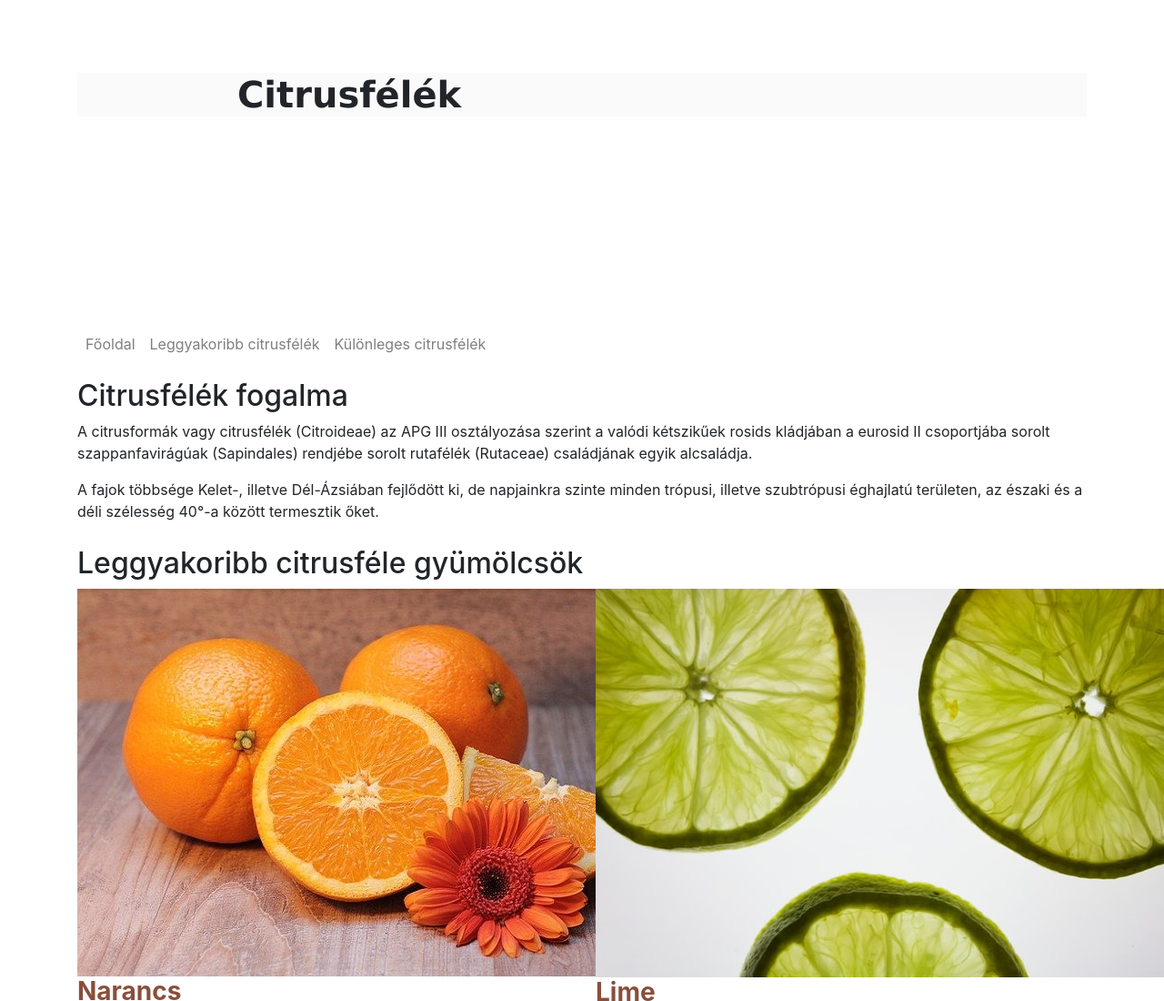
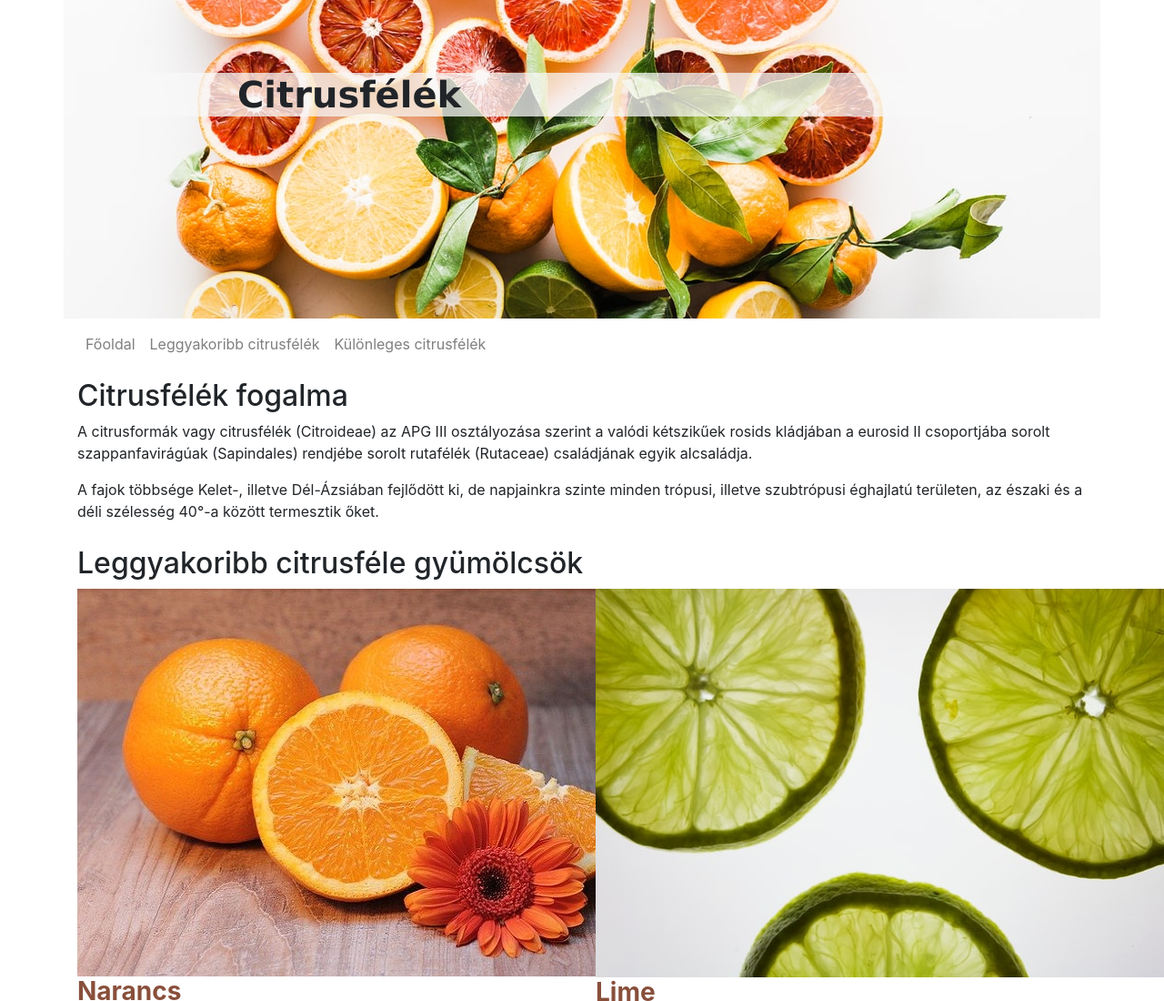
Before and after one commit to Levy2723/Citrus, a plain HTML site: page index.html in a window 1280 px wide. Shown: the top 1100 px of the page at 91% size. Drawn offline with Linux system fonts and the light colour scheme.

Commit message:
feladat 4

```diff
--- a/css/style.css
+++ b/css/style.css
@@ -2,7 +2,7 @@
 header{
     background-position: center center;
     height: 350px;
-    background-image: url(bimg/g2.jpg);
+    background-image: url(../img/bg2.jpg);
 }
 
 h1{
```
